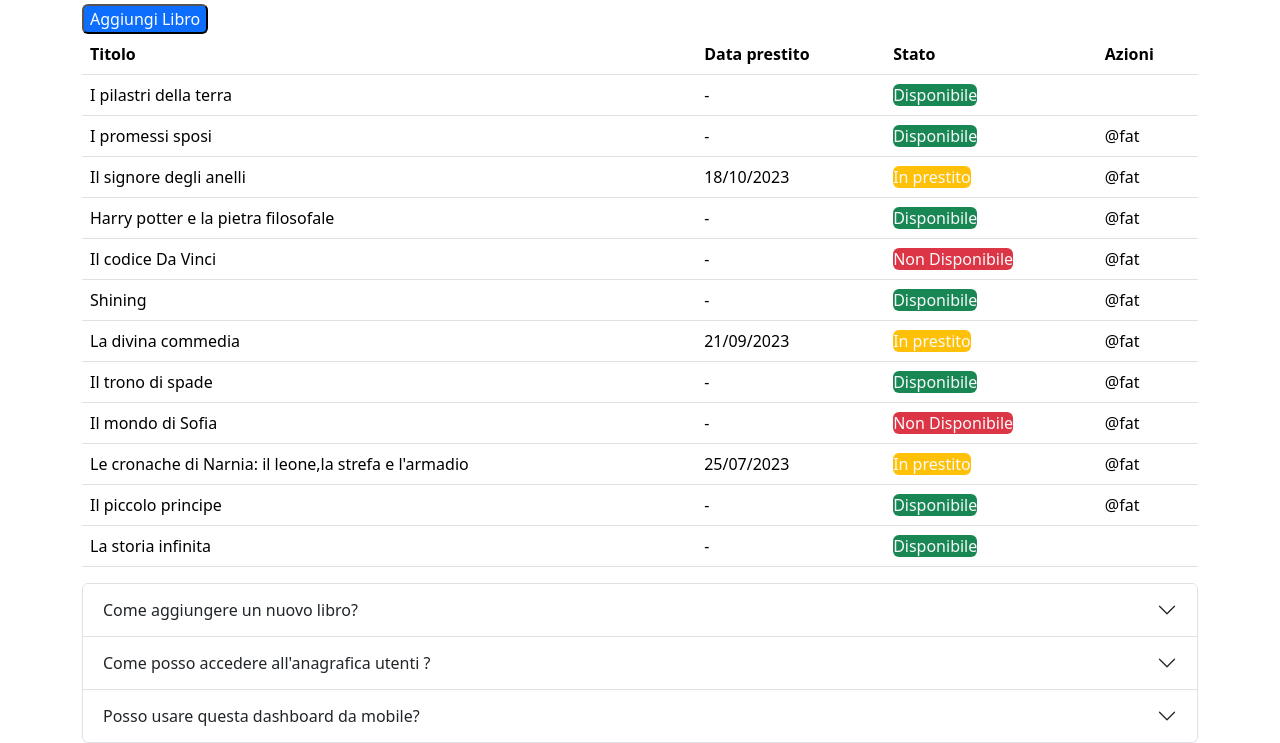
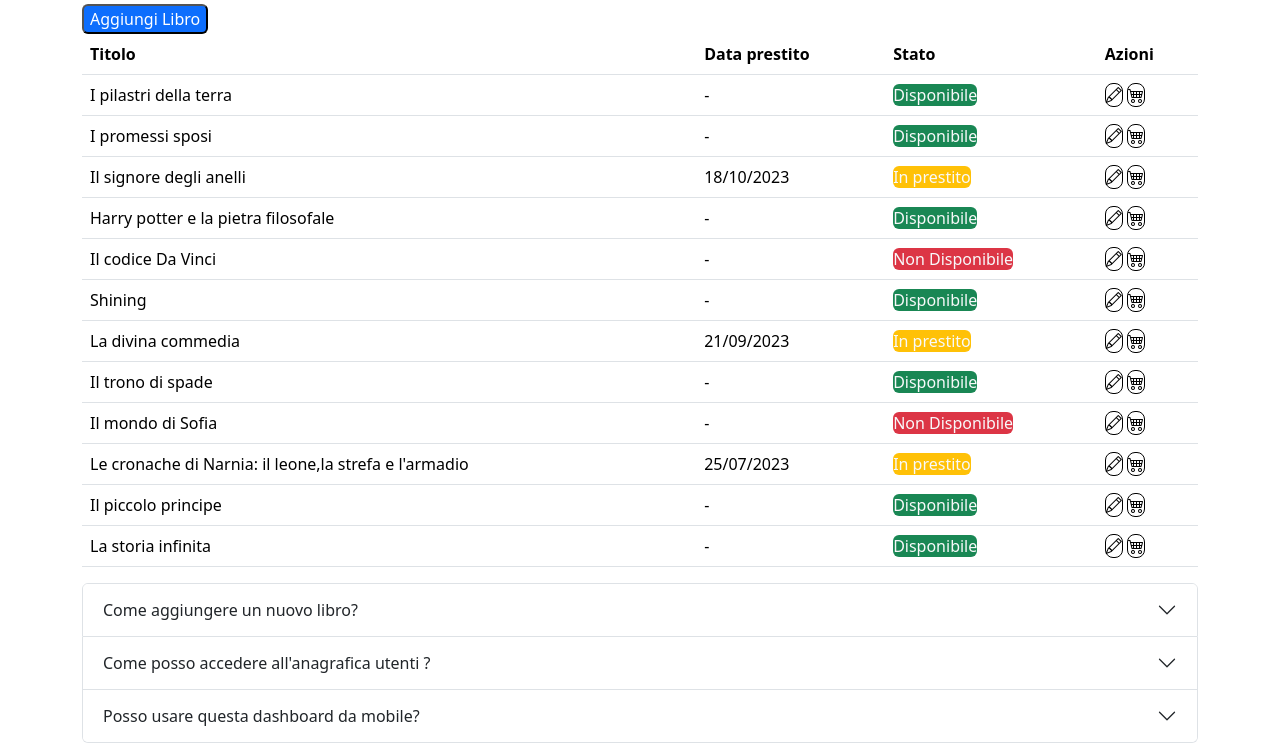
Before and after one commit to FedericoDang95/html-css-bootstrap-dashboard, a plain HTML site: page index.html in a window 1280 px wide. Shown: the part 108-851 px from the top of the page. Drawn offline with nearby package versions, Linux system fonts and the light colour scheme.

Commit message:
add:action

```diff
--- a/index.html
+++ b/index.html
@@ -7,6 +7,8 @@
     <title>Catalogo libri</title>
     <link href="https://cdn.jsdelivr.net/npm/bootstrap@5.3.3/dist/css/bootstrap.min.css" rel="stylesheet"
         integrity="sha384-QWTKZyjpPEjISv5WaRU9OFeRpok6YctnYmDr5pNlyT2bRjXh0JMhjY6hW+ALEwIH" crossorigin="anonymous">
+    <link rel="stylesheet"
+        href="https://cdnjs.cloudflare.com/ajax/libs/bootstrap-icons/1.10.5/font/bootstrap-icons.min.css">
 </head>
 
 <body>
@@ -64,73 +66,109 @@
                             <td scope="row">I pilastri della terra</td>
                             <td>-</td>
                             <td><span class="bg-success rounded-2 text-light fw-medium fs-">Disponibile</span></td>
-                            <td><i class="bi bi-pencil"></i></td>
+                            <td>
+                                <i class="bi bi-pencil border border-black rounded-3"></i>
+                                <i class="bi bi-cart4 border border-black rounded-3"></i>
+                            </td>
                         </tr>
                         <tr>
                             <td scope="row">I promessi sposi</td>
                             <td>-</td>
                             <td><span class="bg-success rounded-2 text-light fw-medium">Disponibile</span></td>
-                            <td>@fat</td>
+                            <td>
+                                <i class="bi bi-pencil border border-black rounded-3"></i>
+                                <i class="bi bi-cart4 border border-black rounded-3"></i>
+                            </td>
                         </tr>
                         <tr>
                             <td scope="row">Il signore degli anelli</td>
                             <td>18/10/2023</td>
                             <td><span class="bg-warning rounded-2 text-light fw-medium">In prestito</span></td>
-                            <td>@fat</td>
+                            <td>
+                                <i class="bi bi-pencil border border-black rounded-3"></i>
+                                <i class="bi bi-cart4 border border-black rounded-3"></i>
+                            </td>
                         </tr>
                         <tr>
                             <td scope="row">Harry potter e la pietra filosofale</td>
                             <td>-</td>
                             <td><span class="bg-success rounded-2 text-light fw-medium">Disponibile</span></td>
-                            <td>@fat</td>
+                            <td>
+                                <i class="bi bi-pencil border border-black rounded-3"></i>
+                                <i class="bi bi-cart4 border border-black rounded-3"></i>
+                            </td>
                         </tr>
                         <tr>
                             <td scope="row">Il codice Da Vinci</td>
                             <td>-</td>
                             <td><span class="bg-danger rounded-2 text-light fw-medium">Non Disponibile</span></td>
-                            <td>@fat</td>
+                            <td>
+                                <i class="bi bi-pencil border border-black rounded-3"></i>
+                                <i class="bi bi-cart4 border border-black rounded-3"></i>
+                            </td>
                         </tr>
                         <tr>
                             <td scope="row">Shining</td>
                             <td>-</td>
                             <td><span class="bg-success rounded-2 text-light fw-medium">Disponibile</span></td>
-                            <td>@fat</td>
+                            <td>
+                                <i class="bi bi-pencil border border-black rounded-3"></i>
+                                <i class="bi bi-cart4 border border-black rounded-3"></i>
+                            </td>
                         </tr>
                         <tr>
                             <td scope="row">La divina commedia</td>
                             <td>21/09/2023</td>
                             <td><span class="bg-warning rounded-2 text-light fw-medium">In prestito</span></td>
-                            <td>@fat</td>
+                            <td>
+                                <i class="bi bi-pencil border border-black rounded-3"></i>
+                                <i class="bi bi-cart4 border border-black rounded-3"></i>
+                            </td>
                         </tr>
                         <tr>
                             <td scope="row">Il trono di spade</td>
                             <td>-</td>
                             <td><span class="bg-success rounded-2 text-light fw-medium">Disponibile</span></td>
-                            <td>@fat</td>
+                            <td>
+                                <i class="bi bi-pencil border border-black rounded-3"></i>
+                                <i class="bi bi-cart4 border border-black rounded-3"></i>
+                            </td>
                         </tr>
                         <tr>
                             <td scope="row">Il mondo di Sofia</td>
                             <td>-</td>
                             <td><span class="bg-danger rounded-2 text-light fw-medium">Non Disponibile</span></td>
-                            <td>@fat</td>
+                            <td>
+                                <i class="bi bi-pencil border border-black rounded-3"></i>
+                                <i class="bi bi-cart4 border border-black rounded-3"></i>
+                            </td>
                         </tr>
                         <tr>
                             <td scope="row">Le cronache di Narnia: il leone,la strefa e l'armadio</td>
                             <td>25/07/2023</td>
                             <td><span class="bg-warning rounded-2 text-light fw-medium">In prestito</span></td>
-                            <td>@fat</td>
+                            <td>
+                                <i class="bi bi-pencil border border-black rounded-3"></i>
+                                <i class="bi bi-cart4 border border-black rounded-3"></i>
+                            </td>
                         </tr>
                         <tr>
                             <td scope="row">Il piccolo principe</td>
                             <td>-</td>
                             <td><span class="bg-success rounded-2 text-light fw-medium">Disponibile</span></td>
-                            <td>@fat</td>
+                            <td>
+                                <i class="bi bi-pencil border border-black rounded-3"></i>
+                                <i class="bi bi-cart4 border border-black rounded-3"></i>
+                            </td>
                         </tr>
                         <tr>
                             <td scope="row">La storia infinita</td>
                             <td>-</td>
                             <td><span class="bg-success rounded-2 text-light fw-medium">Disponibile</span></td>
-                            <td></td>
+                            <td>
+                                <i class="bi bi-pencil border border-black rounded-3"></i>
+                                <i class="bi bi-cart4 border border-black rounded-3"></i>
+                            </td>
                         </tr>
                     </tbody>
                 </table>
```
